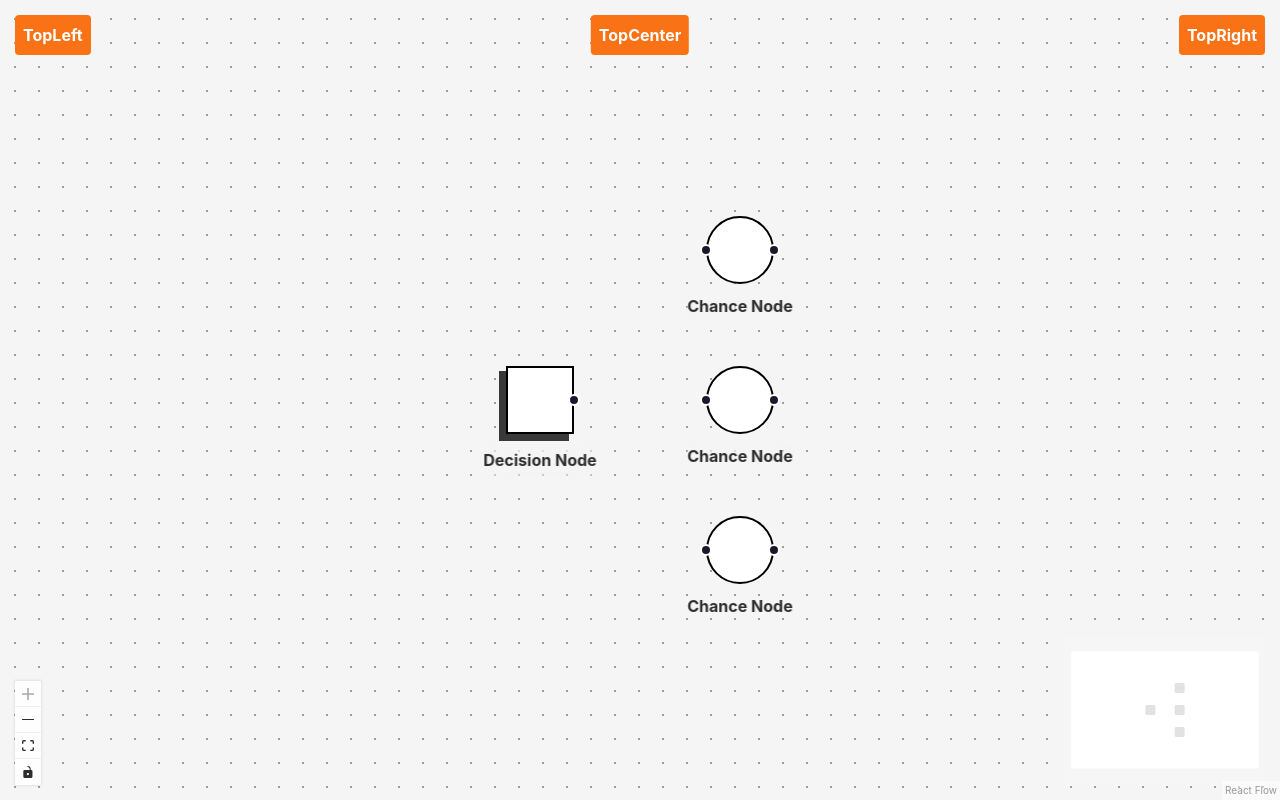
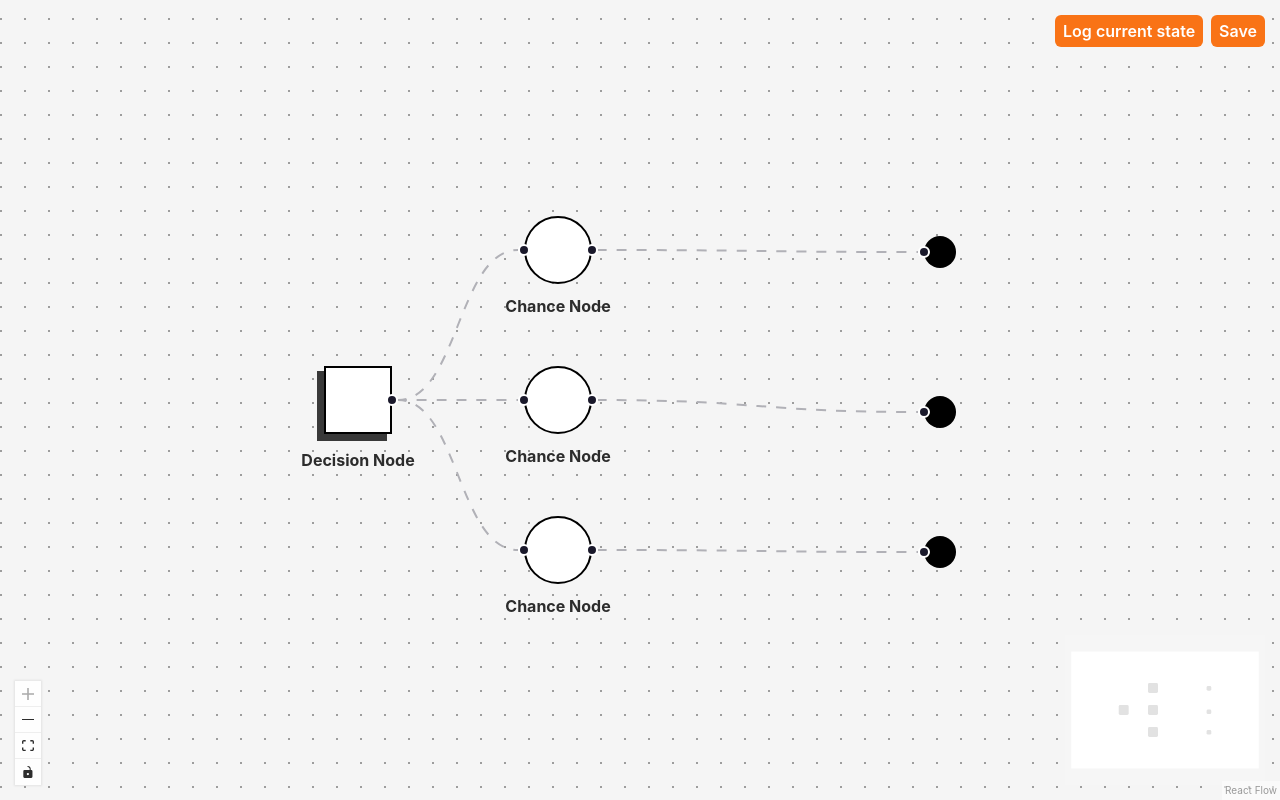
Before and after one commit to atakanzen/muaddib-fe, a React (Vite) app: page / in a window 1280 px wide. Built offline with nearby package versions, Linux system fonts and the light colour scheme.

Commit message:
Add endpoint node and change initial state demo

```diff
--- a/src/App.tsx
+++ b/src/App.tsx
@@ -1,4 +1,4 @@
-import { useCallback, useMemo } from "react";
+import { MouseEventHandler, useCallback, useMemo, useState } from "react";
 import {
   ReactFlow,
   Background,
@@ -12,6 +12,9 @@ import {
   addEdge,
   useEdgesState,
   useNodesState,
+  ReactFlowJsonObject,
+  useReactFlow,
+  ReactFlowInstance,
 } from "@xyflow/react";
 
 import { customNodeTypes } from "./constants/customNodeTypes";
@@ -22,13 +25,24 @@ const initialNodes: Node[] = [
   { id: "2", position: { x: 100, y: 75 }, type: "chanceNode", data: {} },
   { id: "3", position: { x: 100, y: 0 }, type: "chanceNode", data: {} },
   { id: "4", position: { x: 100, y: -75 }, type: "chanceNode", data: {} },
+  { id: "5", position: { x: 300, y: 85 }, type: "endpointNode", data: {} },
+  { id: "6", position: { x: 300, y: 15 }, type: "endpointNode", data: {} },
+  { id: "7", position: { x: 300, y: -65 }, type: "endpointNode", data: {} },
 ];
 
-const initalEdges: Edge[] = [];
+const initalEdges: Edge[] = [
+  { id: "1-2", source: "1", target: "2", animated: true },
+  { id: "1-3", source: "1", target: "3", animated: true },
+  { id: "1-4", source: "1", target: "4", animated: true },
+  { id: "4-7", source: "4", target: "7", animated: true },
+  { id: "3-6", source: "3", target: "6", animated: true },
+  { id: "2-5", source: "2", target: "5", animated: true },
+];
 
 function App() {
   const [nodes, _setNodes, onNodesChange] = useNodesState<Node>(initialNodes);
   const [edges, setEdges, onEdgesChange] = useEdgesState<Edge>(initalEdges);
+  const [rfInstance, setRfInstance] = useState<ReactFlowInstance>();
 
   const onConnect: OnConnect = useCallback(
     (connection) =>
@@ -38,6 +52,11 @@ function App() {
 
   const nodeTypes = useMemo(() => customNodeTypes, []);
   const edgeTypes = useMemo(() => customEdgeTypes, []);
+
+  const handleLogCurrentState: MouseEventHandler<HTMLElement> = (e) => {
+    e.preventDefault();
+    console.log(rfInstance?.toObject());
+  };
 
   return (
     <div className="w-screen h-screen">
@@ -49,6 +68,7 @@ function App() {
         onConnect={onConnect}
         onNodesChange={onNodesChange}
         onEdgesChange={onEdgesChange}
+        onInit={(inst) => setRfInstance(inst)}
         fitView
       >
         <Background
@@ -60,22 +80,21 @@ function App() {
         <MiniMap />
         <Controls />
         <Panel
-          position="top-left"
-          className="bg-orange-500 text-white font-bold hover:cursor-pointer p-2 rounded"
+          position="top-right"
+          className="flex gap-2 items-center justify-between"
         >
-          <span>TopLeft</span>
-        </Panel>
-        <Panel
-          position="top-center"
-          className="bg-orange-500 text-white font-bold hover:cursor-pointer p-2 rounded"
-        >
-          <span>TopCenter</span>
-        </Panel>
-        <Panel
-          position="top-right"
-          className="bg-orange-500 text-white font-bold hover:cursor-pointer p-2 rounded"
-        >
-          <span>TopRight</span>
+          <button
+            className="bg-orange-500 py-1 px-2 rounded-md text-white font-semibold"
+            onClick={handleLogCurrentState}
+          >
+            Log current state
+          </button>
+          <button
+            className="bg-orange-500 py-1 px-2 rounded-md text-white font-semibold"
+            onClick={() => alert("in development")}
+          >
+            Save
+          </button>
         </Panel>
       </ReactFlow>
     </div>
--- a/src/constants/customNodeTypes.ts
+++ b/src/constants/customNodeTypes.ts
@@ -2,11 +2,13 @@ import { NodeTypes } from "@xyflow/react";
 import TextUpdaterNode from "../nodes/text-updater-node";
 import { DecisionNode } from "../nodes/decision-node";
 import { ChanceNode } from "../nodes/chance-node";
+import { EndpointNode } from "../nodes/endpoint-node";
 
 const customNodeTypes: NodeTypes = {
   textUpdater: TextUpdaterNode,
   decisionNode: DecisionNode,
   chanceNode: ChanceNode,
+  endpointNode: EndpointNode,
 };
 
 export { customNodeTypes };
--- a/src/nodes/chance-node.tsx
+++ b/src/nodes/chance-node.tsx
@@ -13,7 +13,7 @@ export const ChanceNode = (_props: NodeProps) => {
         <Handle type="source" position={Position.Right} />
       </div>
       <NodeToolbar isVisible position={Position.Bottom}>
-        <label className="font-bold backdrop-blur">Chance Node</label>
+        <label className="font-bold">Chance Node</label>
       </NodeToolbar>
     </>
   );
--- a/src/nodes/decision-node.tsx
+++ b/src/nodes/decision-node.tsx
@@ -6,11 +6,7 @@ export const DecisionNode = (_props: NodeProps) => {
       <div className="p-4 bg-white text-black border border-black shadow-funky">
         <Handle type="source" position={Position.Right} />
       </div>
-      <NodeToolbar
-        className="p-1 rounded backdrop-blur-md"
-        isVisible
-        position={Position.Bottom}
-      >
+      <NodeToolbar className="p-1 rounded" isVisible position={Position.Bottom}>
         <label className="font-bold">Decision Node</label>
       </NodeToolbar>
     </>
--- /dev/null
+++ b/src/nodes/endpoint-node.tsx
@@ -0,0 +1,14 @@
+import { Position } from "@xyflow/react";
+import { ConnectionLimitHandle } from "../handles/connection-limit-handle";
+
+export const EndpointNode = () => {
+  return (
+    <div className="rounded-full bg-black h-4 w-4">
+      <ConnectionLimitHandle
+        connectionCount={1}
+        type="target"
+        position={Position.Left}
+      />
+    </div>
+  );
+};
```
